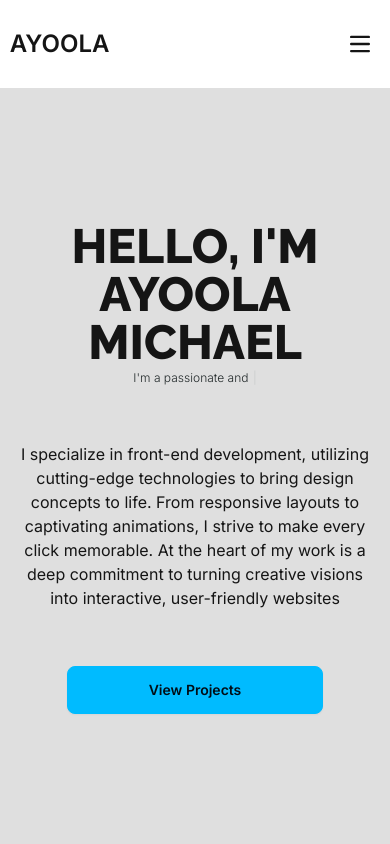
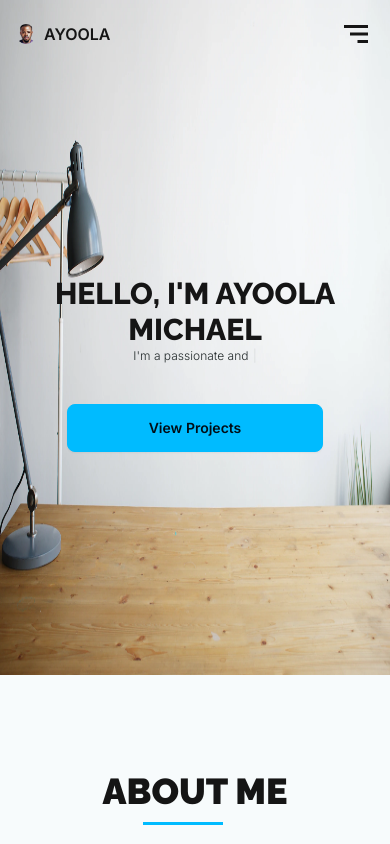
Before and after one commit to ayvvla/portfolio-v2, a Next.js app: page / in a window 390 px wide. Shown: the top 844 px of the page. Built offline with nearby package versions, Linux system fonts and the light colour scheme.

Commit message:
add hero image

```diff
--- a/app/globals.css
+++ b/app/globals.css
@@ -21,6 +21,16 @@
   transform: translate(50% );
 }
 
+.bg-img{
+  position: absolute;
+  top: 0;
+  left: 0;
+  width: 100%;
+  height: 100%;
+  object-fit: cover;
+  z-index: -1;
+}
+
 .icon-wrapper {
   @apply flex w-44 flex-col items-center justify-center shadow-xl hover:shadow-2xl p-10 gap-3
 }
--- a/app/layout.tsx
+++ b/app/layout.tsx
@@ -17,7 +17,7 @@ export default function RootLayout({
   children: React.ReactNode
 }) {
   return (
-    <html lang="en">
+    <html lang="en" id='home'>
       <body className={inter.className}>
         {children}</body>
     </html>
--- a/components/Hero.tsx
+++ b/components/Hero.tsx
@@ -1,34 +1,45 @@
+"use client";
 import React from "react";
 import { Raleway } from "next/font/google";
 import SideWidget from "./SideWidget";
-import Link from "next/link";
 import Typewriter from "./Typewriter";
+import { Link } from "react-scroll";
+import aa from '../assets/aaa.webp'
+import Image from "next/image";
 
 const raleway = Raleway({ subsets: ["latin"] });
 
 export default function Hero() {
   return (
-    <div className="hero relative min-h-[90vh] bg-base-200">
+    <div className="hero relative min-h-[80vh] bg-base-200 bg-[aa]">
+      <div className=""></div>
+      <Image src={aa} alt='hero image' className="hero-overlay"/>
       <div className="hero-content flex-col gap-20 text-center">
-        <div className="flex max-w-3xl flex-col items-center">
+        <div className="flex max-w-3xl flex-col items-center mt-9">
           <h1
-            className={`text-5xl font-extrabold uppercase ${raleway.className}`}
+            className={`text-3xl md:text-4xl font-extrabold uppercase ${raleway.className} mt-4`}
           >
             hello, i'm <span>Ayoola Michael</span>
           </h1>
-          <div className="mt-1 text-xs font-light text-neutral">
+          <div className="mt-0 text-xs font-light text-neutral">
             <Typewriter />
           </div>
 
-          <p className="my-14">
+          {/* <p className="my-14">
             I specialize in front-end development, utilizing cutting-edge
             technologies to bring design concepts to life. From responsive
             layouts to captivating animations, I strive to make every click
             memorable. At the heart of my work is a deep commitment to turning
             creative visions into interactive, user-friendly websites
-          </p>
-          <Link href="#projects">
-            <button className="btn btn-primary btn-wide">View Projects</button>
+          </p> */}
+          <Link
+            to="projects"
+            spy={true}
+            smooth={true}
+            duration={500}
+            offset={-100}
+          >
+            <button className="btn btn-primary btn-wide mt-10">View Projects</button>
           </Link>
         </div>
         <SideWidget />
--- a/components/Navbar.tsx
+++ b/components/Navbar.tsx
@@ -1,105 +1,135 @@
 "use client";
-import { Link, animateScroll as scroll } from "react-scroll";
+import {useEffect, useState } from "react";
+import Image from "next/image";
+import { Link } from "react-scroll";
+import logoImage from "../public/ayo.png";
+import { animateScroll as scroll } from "react-scroll";
 
-function Navbar() {
+import { BiMenuAltRight, BiX } from "react-icons/bi";
+
+const Header = () => {
+  const [header, setHeader] = useState(false);
+  const [nav, setNav] = useState(false);
+
+  const toggle = () => {
+    setNav(!nav);
+  };
+
+  const scrollToTop = () => {
+    scroll.scrollToTop
+  }
+
+  useEffect(() => {
+    const handleScroll = () => {
+      if (window.scrollY > 40) {
+        setHeader(true);
+      } else setHeader(false);
+    };
+
+    window.addEventListener("scroll", handleScroll);
+
+    return () => {
+      window.removeEventListener("scroll", handleScroll);
+    };
+  });
+
   return (
-    <nav className="sticky top-0 z-10 border-gray-200 bg-white uppercase">
-      <div className="mx-auto flex max-w-[95%] items-center justify-between py-6">
+    <header
+      className={`${
+        header ? "bg-white py-4 shadow-md" : "bg-transparent py-4 shadow-none"
+      } fixed z-20 mx-auto w-full max-w-[1920px] transition-all duration-300 `}
+    >
+      <div className="mx-auto flex flex-col md:container md:flex-row md:items-center md:justify-between">
+        <div className="flex items-center justify-between px-4">
         <Link
-          to=""
-          onClick={scroll.scrollToTop}
+            to='home'
             spy={true}
             smooth={true}
-          duration={500}
-          className="flex cursor-pointer items-center space-x-3 rtl:space-x-reverse"
+            className="flex cursor-pointer items-center justify-between font-semibold"
           >
-          <span className="self-center whitespace-nowrap text-2xl font-semibold ">
-            Ayoola
-          </span>
+            <Image
+              src={logoImage}
+              width={20}
+              height={20}
+              alt="Logo"
+              className="mr-2 rounded-full"
+            />
+
+            AYOOLA
           </Link>
-        <button
-          data-collapse-toggle="navbar-default"
-          type="button"
-          className="inline-flex h-10 w-10 items-center justify-center rounded-l hover:bg-gray-100 focus:outline-none focus:ring-2 focus:ring-gray-200 md:hidden "
-          aria-controls="navbar-default"
-          aria-expanded="false"
+
+          <div
+            onClick={() => setNav(!nav)}
+            className="cursor-pointer md:hidden"
           >
-          <span className="sr-only">Open main menu</span>
-          <svg
-            className="h-5 w-5"
-            aria-hidden="true"
-            xmlns="http://www.w3.org/2000/svg"
-            fill="none"
-            viewBox="0 0 17 14"
+            {nav ? (
+              <BiX className="text-4xl" />
+            ) : (
+              <BiMenuAltRight className="text-4xl transition duration-300" />
+            )}
+          </div>
+        </div>
+        <nav
+          className={`${
+            nav ? "max-h-max px-4 py-8 md:px-0 md:py-0" : "max-h-0 md:max-h-max"
+          }
+        flex w-full flex-col gap-y-6 overflow-hidden bg-white text-center text-sm
+        font-bold uppercase text-zinc-800 transition-all duration-150 md:h-max md:w-max md:flex-row md:gap-x-8 md:bg-transparent md:pb-0
+        md:text-center md:text-[15px] md:font-medium md:normal-case
+        `}
         >
-            <path
-              stroke="currentColor"
-              strokeLinecap="round"
-              strokeLinejoin="round"
-              strokeWidth="2"
-              d="M1 1h15M1 7h15M1 13h15"
-            />
-          </svg>
-        </button>
-        <div className="hidden w-full md:block md:w-auto">
-          <ul className="mt-4 flex flex-col rounded-lg border border-gray-100 bg-gray-50 p-4 font-medium md:mt-0 md:flex-row md:space-x-8 md:border-0 md:bg-white md:p-0 rtl:space-x-reverse ">
-            <li>
           <Link
+            className="cursor-pointer"
             to="about"
             spy={true}
             smooth={true}
             duration={500}
             offset={-100}
             activeClass="text-primary"
-                className="block cursor-pointer rounded px-3 py-2 text-gray-900 hover:bg-gray-100 md:border-0 md:p-0 md:hover:bg-transparent md:hover:text-blue-700 "
+            onClick={toggle}
           >
-                about
+            About
           </Link>
-            </li>
-            <li>
           <Link
+            className="cursor-pointer"
             to="skills"
             spy={true}
             smooth={true}
             duration={500}
             offset={-100}
             activeClass="text-primary"
-                className="block cursor-pointer rounded px-3 py-2 text-gray-900 hover:bg-gray-100 md:border-0 md:p-0 md:hover:bg-transparent md:hover:text-blue-700 "
+            onClick={toggle}
           >
-                skills
+            Skills
           </Link>
-            </li>
-            <li>
           <Link
+            className="cursor-pointer"
             to="projects"
             spy={true}
             smooth={true}
             duration={500}
             offset={-100}
             activeClass="text-primary"
-                className="block cursor-pointer rounded px-3 py-2 text-gray-900 hover:bg-gray-100 md:border-0 md:p-0 md:hover:bg-transparent md:hover:text-blue-700 "
+            onClick={toggle}
           >
-                projects
+            Projects
           </Link>
-            </li>
-            <li>
           <Link
+            className="cursor-pointer"
             to="contact"
             spy={true}
             smooth={true}
             duration={500}
-                offset={-20}
+            offset={-30}
             activeClass="text-primary"
-                className="block cursor-pointer rounded px-3 py-2 text-gray-900 hover:bg-gray-100 md:border-0 md:p-0 md:hover:bg-transparent md:hover:text-blue-700 "
+            onClick={toggle}
           >
-                contact
+            Contact
           </Link>
-            </li>
-          </ul>
+        </nav>
       </div>
-      </div>
-    </nav>
+    </header>
   );
-}
+};
 
-export default Navbar;
+export default Header;
--- a/components/Typewriter.tsx
+++ b/components/Typewriter.tsx
@@ -7,7 +7,7 @@ export default function () {
       options={{
         strings: [
           "Hello World.",
-          "I'm a passionate and results-driven web developer on a mission to craft seamless digital experiences",
+          "I'm a passionate and results-driven web developer",
         ],
         autoStart: true,
         loop: true,
--- a/package.json
+++ b/package.json
@@ -9,6 +9,7 @@
     "lint": "next lint"
   },
   "dependencies": {
+    "framer-motion": "^10.18.0",
     "next": "14.0.4",
     "react": "^18",
     "react-dom": "^18",
```
Also changed, not shown: assets/aaa.webp (added), 1 other file (tests, documents, lock files or other folders). Lines whose indentation alone changed are shown as unchanged.
